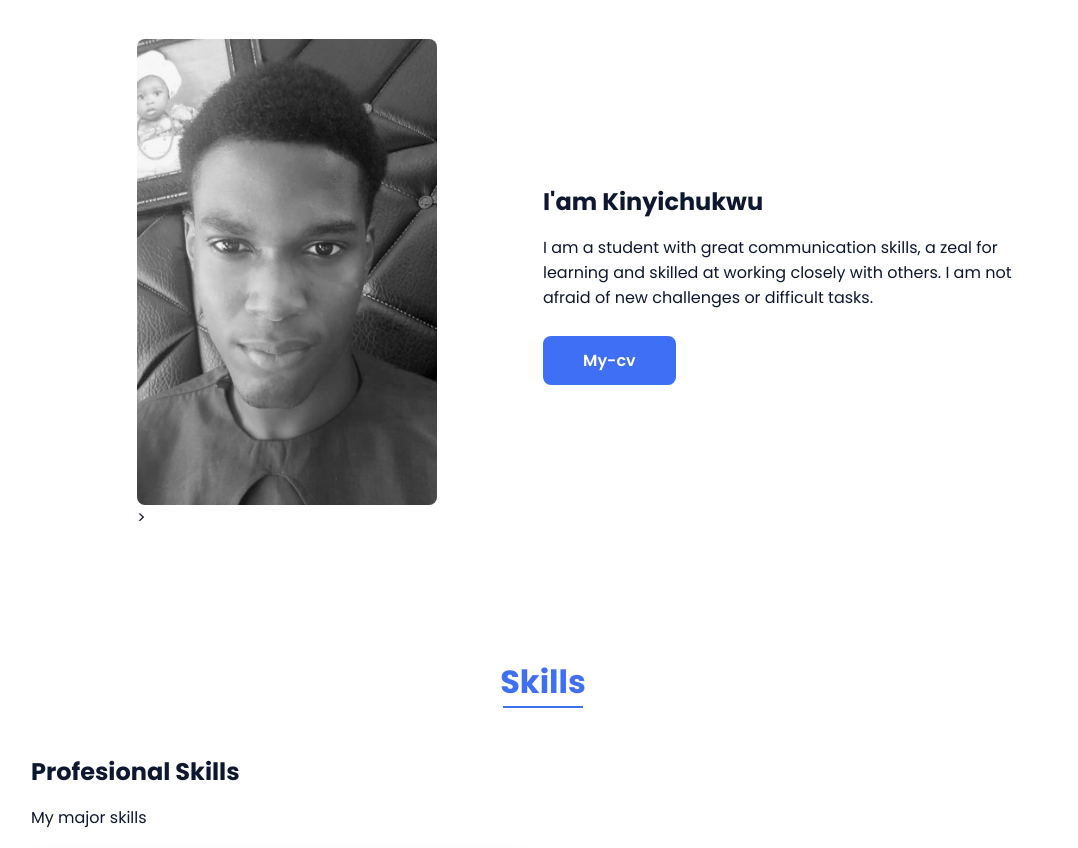
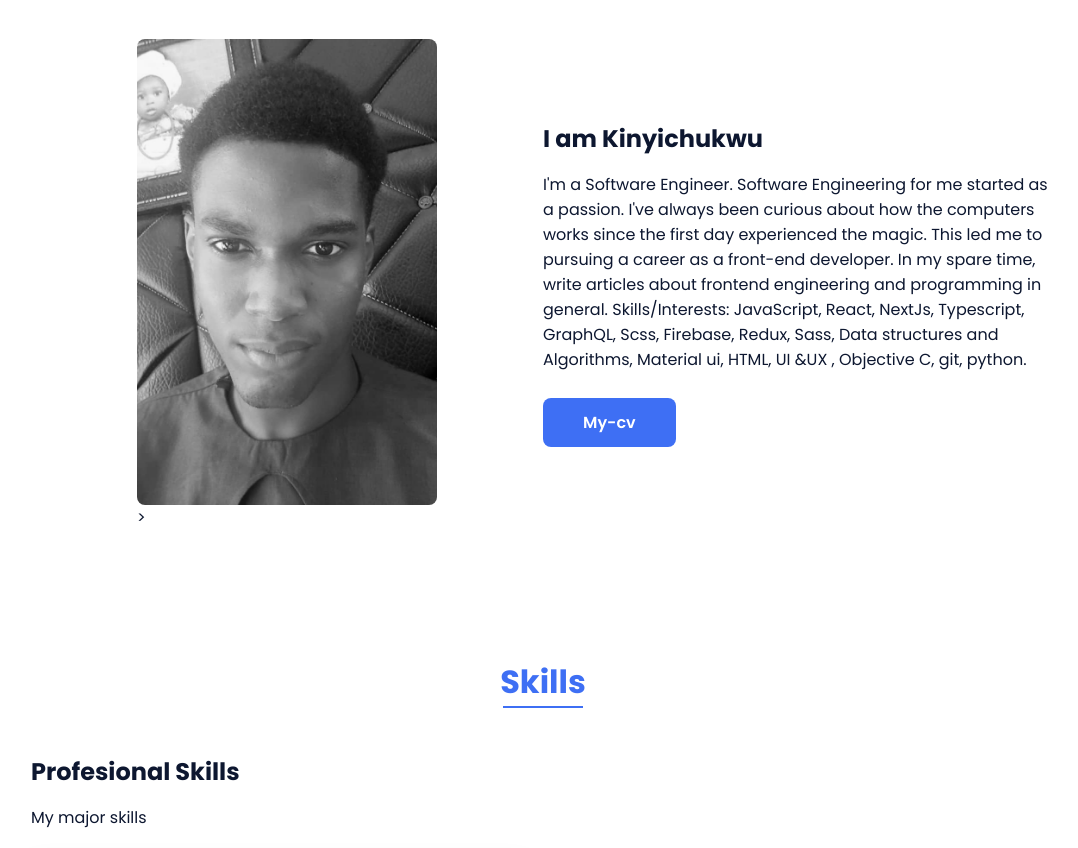
Before and after one commit to kinyichukwu/Portfolio, a plain HTML site: page index.html in a window 1280 px wide. Shown: the part 860-1708 px from the top of the page, without its empty margins (97-1175 px from the left). Drawn offline with nearby package versions, Linux system fonts and the light colour scheme.

Commit message:
Update index.html
Updated about page

```diff
--- a/index.html
+++ b/index.html
@@ -78,8 +78,9 @@
                     </div>
 
                     <div>
-                        <h2 class="about__subtitle">I'am Kinyichukwu</h2>
-                        <p class="about__text">I am a student with great communication skills, a zeal for learning and skilled at working closely with others. I am not afraid of new challenges or difficult tasks.</p>
+                        <h2 class="about__subtitle">I am Kinyichukwu</h2>
+                        <p class="about__text">I'm a Software Engineer. Software Engineering for me started as a passion. I've always been curious about how the computers works since the first day experienced the magic. This led me to pursuing a career as a front-end developer. In my spare time, write articles about frontend engineering and programming in general.
+Skills/Interests: JavaScript, React, NextJs, Typescript, GraphQL, Scss, Firebase, Redux, Sass, Data structures and Algorithms, Material ui, HTML, UI &UX , Objective C, git, python.</p>
                         <a href="/assets/My_cv.docx" class="button about__container_button">My-cv</a>
                     </div>
                 </div>
```
